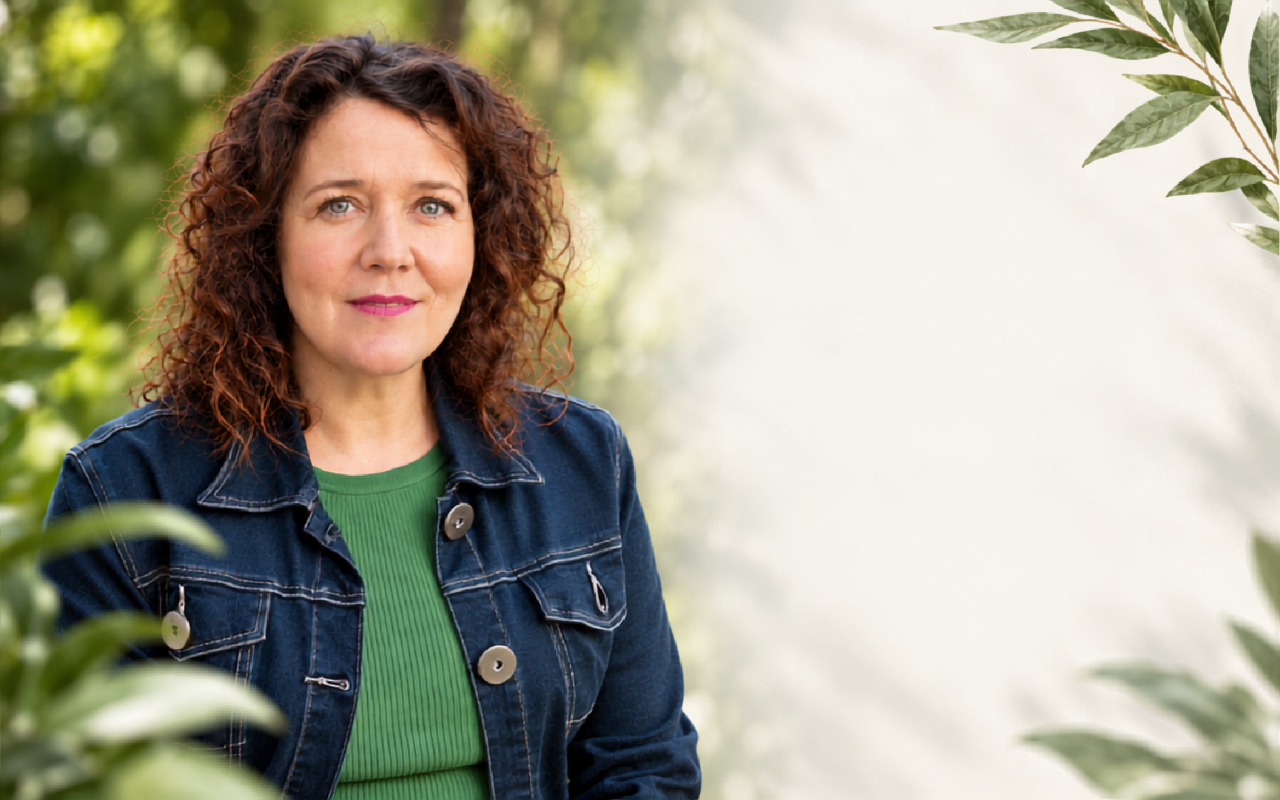
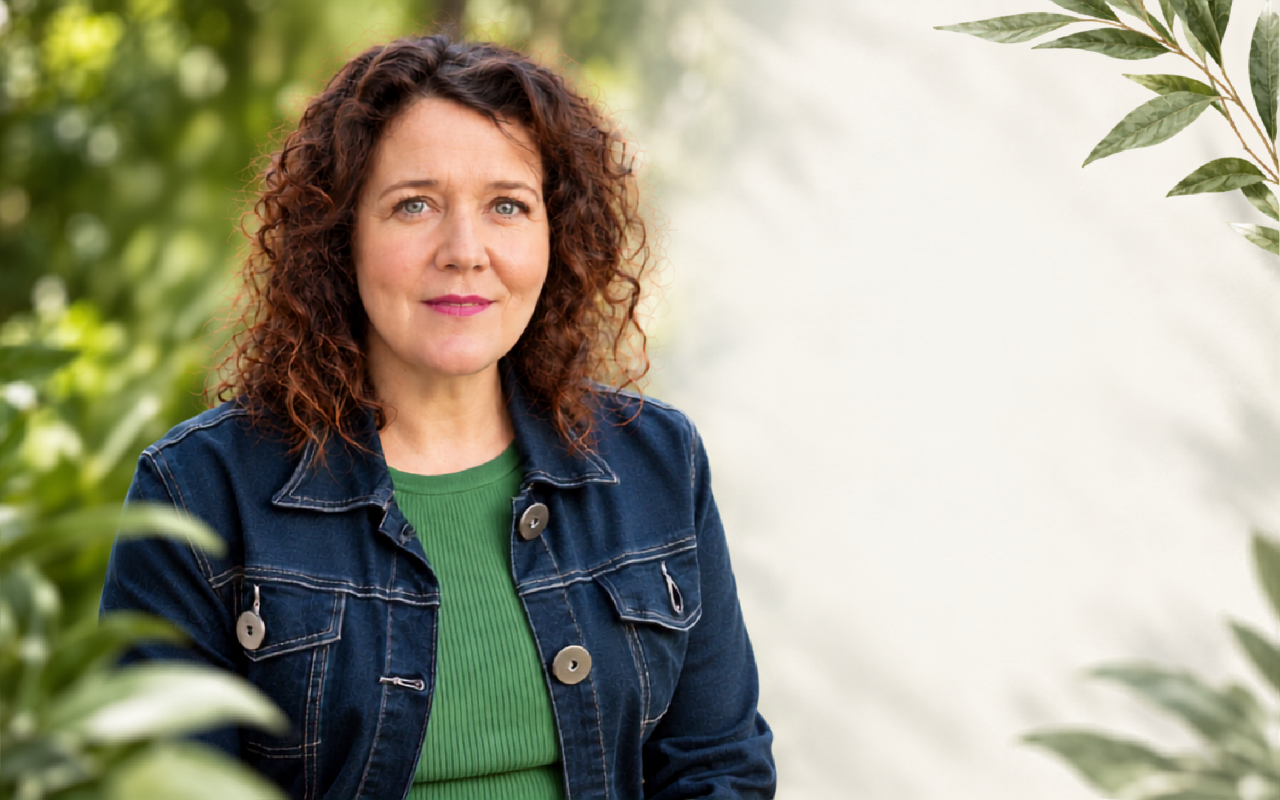
Before and after one commit to developerenidfox/enidfox-landing-page, a Next.js app: page / in a window 1280 px wide. Built offline with nearby package versions, Linux system fonts and the light colour scheme.

Commit message:
style: shift Enid portrait 75px to the right

```diff
--- a/src/app/page.tsx
+++ b/src/app/page.tsx
@@ -15,8 +15,8 @@ export default function Home() {
         />
       </div>
 
-      {/* 2. Enid Portrait (100dvh, anchored to bottom, behind bottom-left leaf) */}
-      <div className="pointer-events-none absolute bottom-0 left-0 h-[100dvh] w-auto max-w-[65vw] sm:max-w-[55vw] lg:max-w-[50vw] z-10 flex items-end">
+      {/* 2. Enid Portrait (100dvh, shifted 75px right, anchored to bottom, behind bottom-left leaf) */}
+      <div className="pointer-events-none absolute bottom-0 left-[75px] h-[100dvh] w-auto z-10 flex items-end">
         <Image
           src="/images/enid.png"
           alt="Enid Fox"
```
